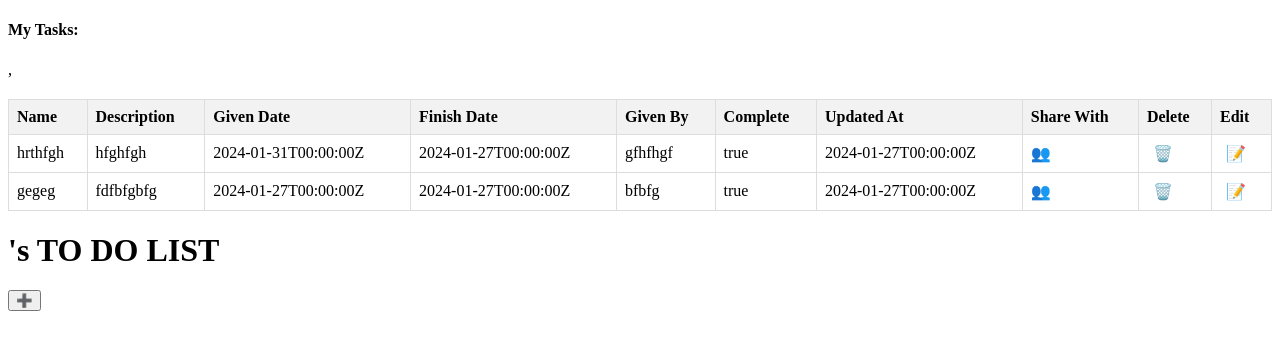
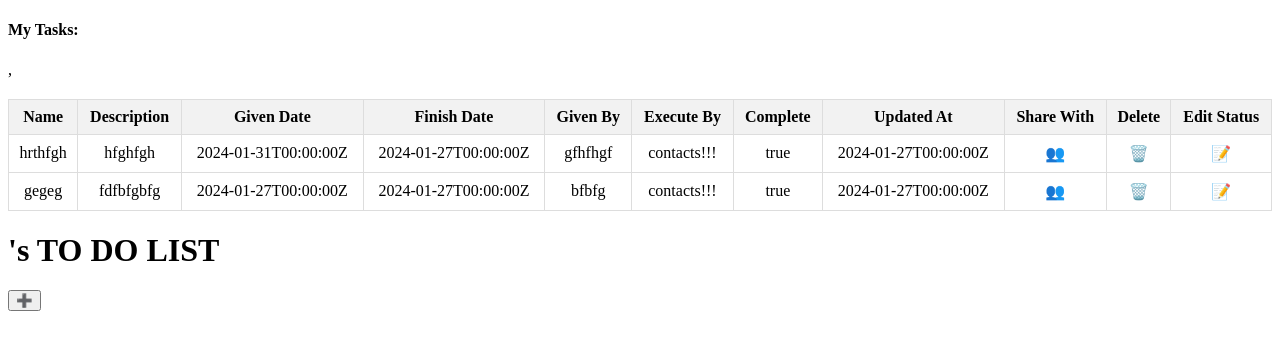
Before and after one commit to eyalyehiely/todo, a Django app: page / in a window 1280 px wide. Shown: the top 350 px of the page. Run offline with Django 4.2, Linux system fonts and the light colour scheme; a user stored in the database is signed in; data comes from the database, SQL or seed files in the repository; both versions use the stored data as it was after the commit.

Commit message:
23 commit

```diff
--- a/todo/models.py
+++ b/todo/models.py
@@ -11,3 +11,4 @@ class Task(models.Model):
     updated_at= models.DateTimeField()
     user_id = models.ForeignKey(User,on_delete = models.CASCADE)
     share_with = models.TextField(max_length = 20)
+    execute_by = models.TextField(max_length=100)
--- a/todo/static/js/app.js
+++ b/todo/static/js/app.js
@@ -53,10 +53,17 @@ updatedAt.id ='updatedAt';
 updatedAt.type = 'date';
 
 
+let executeBy = document.createElement('select');
+executeBy.placeholder = 'Execute By';
+executeBy.id = 'executeBy';
+
+
 //appending inputs
 taskDiv.appendChild(name);
 taskDiv.appendChild(description);
+taskDiv.appendChild(executeBy);
 taskDiv.appendChild(finishDate);
+
 
 
 
@@ -81,6 +88,8 @@ saveButton.addEventListener('click', () => {
         name: document.getElementById('name').value,
         description: document.getElementById('description').value,
         finishDate: document.getElementById('finishDate').value,
+        executeBy:document.getElementById('executeBy').value,
+
     }).then(() =>{
     getTasks
     window.alert("Task added");
@@ -118,11 +127,12 @@ function getTasks() {
                         <th>Given Date</th>
                         <th>Finish Date</th>
                         <th>Given By</th>
+                        <th>Execute By</th>
                         <th>Complete</th>
                         <th>Updated At</th>
                         <th>Share With</th>
                         <th>Delete</th>
-                        <th>Edit</th>
+                        <th>Edit Status</th>
                     </tr>
                     ${response.data.tasks.map(item => `
                         <tr>
@@ -131,6 +141,7 @@ function getTasks() {
                             <td>${item.given_date}</td>
                             <td>${item.finish_date}</td>
                             <td>${item.given_by}</td>
+                            <td>contacts!!!</td>
                             <td>${item.complete}</td>
                             <td>${item.updated_at}</td>
                             <td>👥</td>
--- a/todo/static/todo/home.css
+++ b/todo/static/todo/home.css
@@ -8,7 +8,7 @@ table {
 th, td {
     border: 1px solid #ddd;
     padding: 8px;
-    text-align: left;
+    text-align: center;
 }
 
 th {
--- a/todo/views.py
+++ b/todo/views.py
@@ -63,13 +63,14 @@ def createTask(request):
     date = datetime.datetime.now()
     finishDate = json.loads(request.body)['finishDate']
     givenBy = request.user.username
+    execute_by =json.loads(request.body)['execute']
     complete = False
     updateAt = datetime.datetime.now()
     task1 = Task.objects.create(name = name, description = description, given_date = date, finish_date = finishDate, given_by = givenBy,complete = complete,updated_at = updateAt,user_id_id = request.user.id)
     task1.save()
     return JsonResponse({"status": "ok"})
 
-# get all tasks per user
+# get all tasks per user(read)
 def get_tasks(request):
 
     current_user_id = request.user.id
@@ -83,6 +84,7 @@ def get_tasks(request):
        'given_date':task.given_date,
        'finish_date':task.finish_date,
        'given_by':task.given_by,
+       'execute_by':task.execute_by,
        'complete':task.complete,
        'updated_at':task.updated_at
        }
@@ -113,3 +115,8 @@ def update_task(request,task_id):
         return JsonResponse({'updated_task':task})
     except:
         return JsonResponse({"status":f"No such task with {task_id} id"})
+
+
+
+def share_task():
+    pass
```
Also changed, not shown: db.sqlite3, todo/migrations/0004_task_execute_by.py (added).
